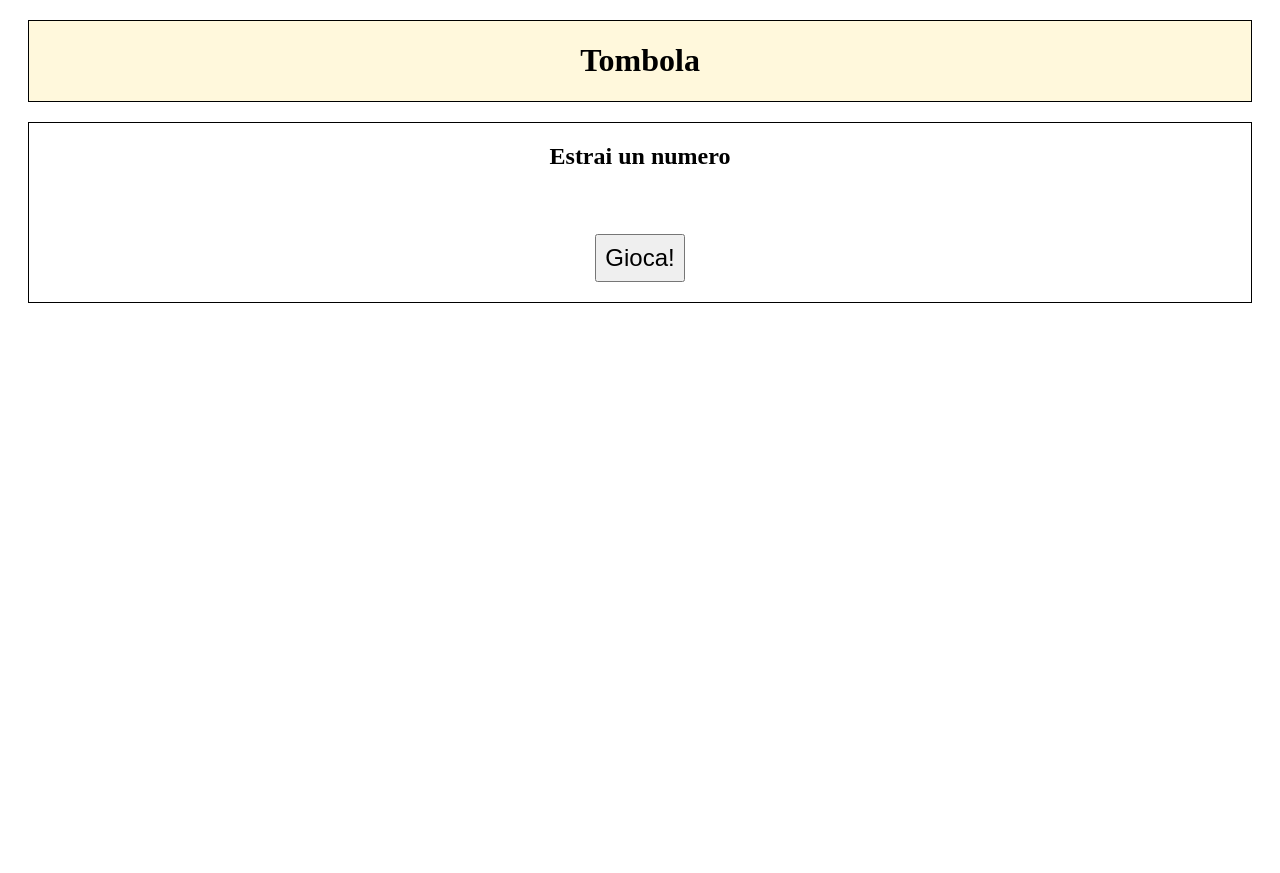
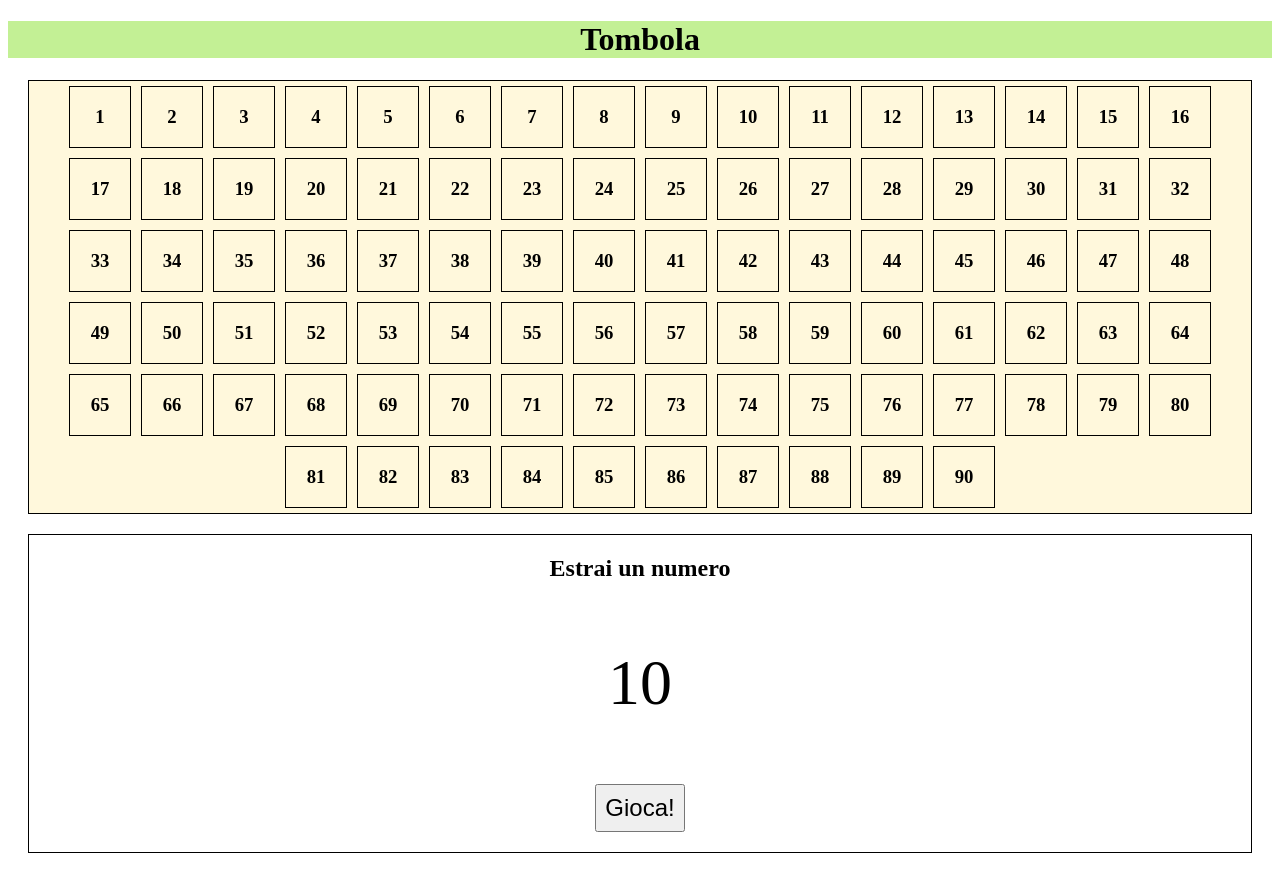
Before and after one commit to EdoardoTunzi/EsercizioU1-W3-D4-Tombola, a plain HTML site: page index.html in a window 1280 px wide. Both pictures are taken after a click on the button "Gioca!". Before the commit the page ends 800 px from the top, so only its background shows below. Drawn offline with Linux system fonts and the light colour scheme.

Commit message:
JS generate board func, number extraction func and button created

```diff
--- a/assets/css/style.css
+++ b/assets/css/style.css
@@ -1,3 +1,8 @@
+h1 {
+  text-align: center;
+  background-color: rgb(195, 240, 149);
+}
+
 #board {
   text-align: center;
   margin: 20px;
--- a/assets/js/script.js
+++ b/assets/js/script.js
@@ -1,4 +1,34 @@
-const generateBoard = function () {};
+// funzione che genera il tabellone
+const generateBoard = function () {
+  const board = document.getElementById("board");
+
+  for (let i = 1; i < 91; i++) {
+    let numCell = document.createElement("h3");
+    numCell.classList.add("cell");
+    numCell.innerText = i;
+
+    board.appendChild(numCell);
+  }
+};
+//array per tenere traccia dei numeri estratti
+const extractedNumbers = [];
+//funzione che genera numero random 1 a 90
+const generateRandomNum = function () {
+  const randomNum = document.getElementById("randomNum");
+  let randomGenNum = Math.floor(Math.random() * 90) + 1;
+
+  while (!extractedNumbers.includes(randomGenNum)) {
+    randomNum.innerText = randomGenNum;
+    extractedNumbers.push(randomGenNum);
+    break;
+  }
+  console.log(extractedNumbers);
+};
+
+const randomBtn = document.getElementById("randomBtn");
+randomBtn.onclick = function () {
+  generateRandomNum();
+};
 
 window.onload = () => {
   generateBoard();
--- a/index.html
+++ b/index.html
@@ -7,8 +7,8 @@
     <link rel="stylesheet" href="./assets/css/style.css" />
   </head>
   <body>
+    <h1>Tombola</h1>
     <div id="board">
-      <h1>Tombola</h1>
       <!--<h3 class="cell">23</h3>-->
     </div>
     <div id="randomBox">
```
